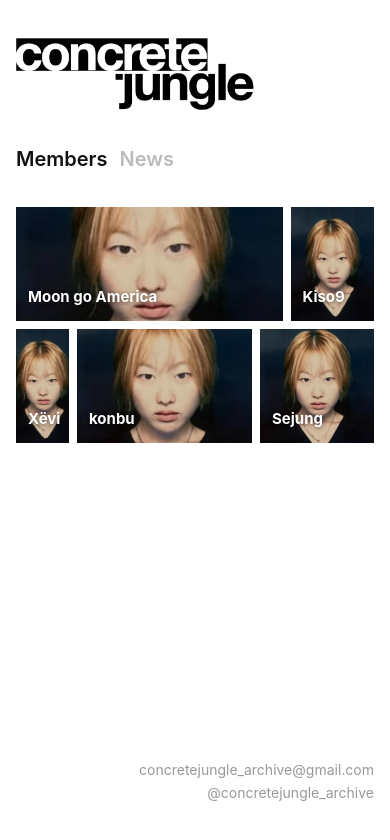
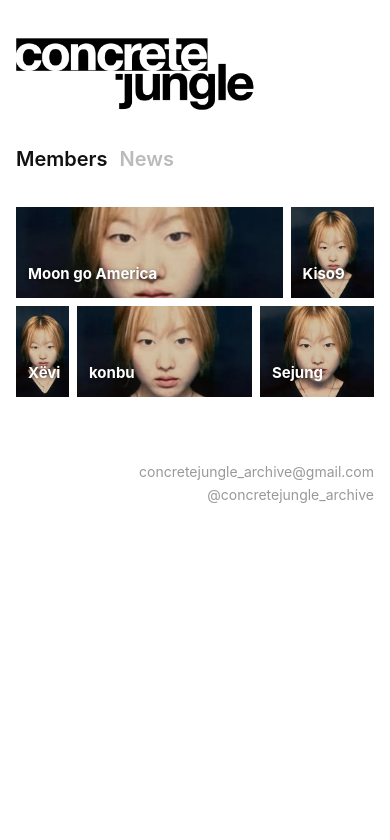
Before and after one commit to kiso9-kr/concretejungle, a Next.js app: page / in a window 390 px wide. Shown: the top 840 px of the page. Built offline with nearby package versions, Linux system fonts and the light colour scheme; no server answers; the database is empty.

Commit message:
Adjust homepage artist grid and footer spacing

```diff
--- a/src/app/globals.css
+++ b/src/app/globals.css
@@ -61,6 +61,11 @@ textarea {
   padding-bottom: 80px;
 }
 
+.main:has(.home-page) {
+  flex: 0 0 auto;
+  padding-bottom: 32px;
+}
+
 .empty {
   padding: 48px 0;
   color: #999;
--- a/src/app/page.tsx
+++ b/src/app/page.tsx
@@ -9,7 +9,7 @@ export default async function Home({ searchParams }: { searchParams: Promise<{ t
   const showNews = tab === 'news';
 
   return (
-    <>
+    <div className="home-page">
       <nav className={styles.tabs}>
         <Link href="/" className={showNews ? undefined : styles.active} aria-current={showNews ? undefined : 'page'}>
           Members
@@ -23,6 +23,6 @@ export default async function Home({ searchParams }: { searchParams: Promise<{ t
       ) : (
         <MemberGrid profiles={await getArtistProfiles()} />
       )}
-    </>
+    </div>
   );
 }
--- a/src/components/MemberGrid.module.css
+++ b/src/components/MemberGrid.module.css
@@ -6,7 +6,7 @@
   --grid-gap: 12px;
   display: grid;
   grid-template-columns: repeat(12, minmax(0, 1fr));
-  grid-auto-rows: calc(33.333333cqi - 8px);
+  grid-auto-rows: calc(26.666667cqi - 6.4px);
   gap: var(--grid-gap);
 }
 
@@ -100,7 +100,7 @@
 @media (max-width: 600px) {
   .grid {
     --grid-gap: 8px;
-    grid-auto-rows: calc(33.333333cqi - 5.3333px);
+    grid-auto-rows: calc(26.666667cqi - 4.2667px);
   }
 
   .name {
```
Also changed, not shown: 1 other file (tests, documents, lock files or other folders).
